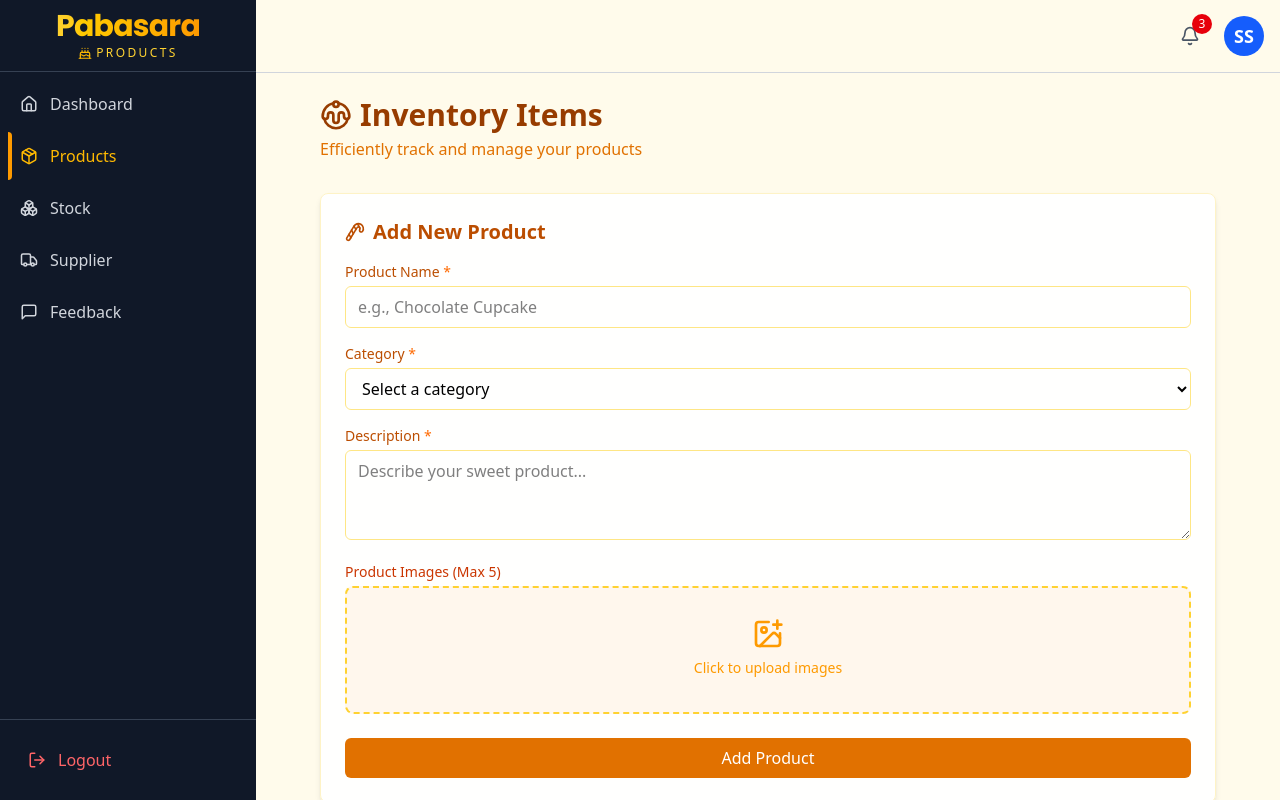
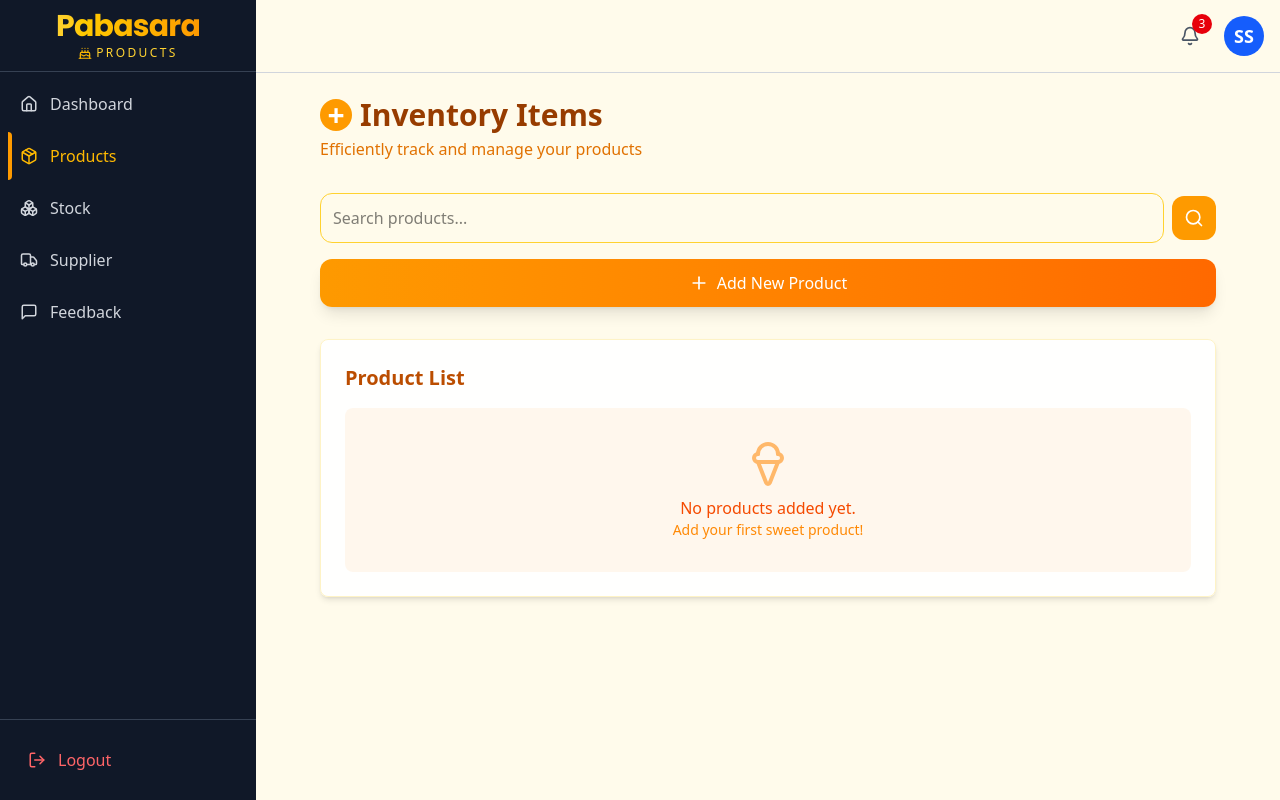
Before and after one commit to sadeeshasathsara/Product-Management-Dashboard, a React (Vite) app in the folder frontend/: page /product-management/Products in a window 1280 px wide. Built offline with nearby package versions, Linux system fonts and the light colour scheme.

Commit message:
add product interface

```diff
--- a/frontend/package.json
+++ b/frontend/package.json
@@ -12,6 +12,7 @@
   "dependencies": {
     "@tailwindcss/vite": "^4.0.17",
     "axios": "^1.8.4",
+    "framer-motion": "^12.6.2",
     "lucide-react": "^0.485.0",
     "react": "^19.0.0",
     "react-dom": "^19.0.0",
--- /dev/null
+++ b/frontend/src/BACKEND_URL.jsx
@@ -0,0 +1 @@
+export default BACKEND_URL = "http://localhost:5000"
--- a/frontend/src/components/Product/ProductForm.jsx
+++ b/frontend/src/components/Product/ProductForm.jsx
@@ -3,10 +3,18 @@ import { ImagePlus, X } from 'lucide-react';
 
 const ProductForm = ({ onSubmit }) => {
   const [productName, setProductName] = useState('');
-  const [category, setCategory] = useState('');
+  const [categories, setCategories] = useState([]);
   const [description, setDescription] = useState('');
   const [images, setImages] = useState([]);
   const [previewImages, setPreviewImages] = useState([]);
+
+  const handleNameChange = (e) => {
+    const value = e.target.value;
+    // Only allow letters, spaces, and basic punctuation
+    if (/^[a-zA-Z\s.,'\-]*$/.test(value)) {
+      setProductName(value);
+    }
+  };
 
   const handleImageChange = (e) => {
     const files = Array.from(e.target.files);
@@ -31,16 +39,36 @@ const ProductForm = ({ onSubmit }) => {
     setPreviewImages(newPreviewImages);
   };
 
+  const handleCategoryChange = (e) => {
+    const value = e.target.value;
+    if (categories.includes(value)) {
+      setCategories(categories.filter(cat => cat !== value));
+    } else {
+      setCategories([...categories, value]);
+    }
+  };
+
   const handleFormSubmit = (e) => {
     e.preventDefault();
-    if (!productName || !category || !description) {
-      alert('Please fill all required fields');
+
+    if (!productName.trim()) {
+      alert('Please enter a valid product name');
+      return;
+    }
+
+    if (categories.length === 0) {
+      alert('Please select at least one category');
+      return;
+    }
+
+    if (!description.trim()) {
+      alert('Please enter a description');
       return;
     }
 
     const newProduct = {
       name: productName,
-      category,
+      categories,
       description,
       images: previewImages,
     };
@@ -51,46 +79,71 @@ const ProductForm = ({ onSubmit }) => {
 
   const resetForm = () => {
     setProductName('');
-    setCategory('');
+    setCategories([]);
     setDescription('');
     setImages([]);
     setPreviewImages([]);
   };
 
+  const categoryOptions = [
+    "Cakes",
+    "Cupcakes",
+    "Cookies",
+    "Chocolates",
+    "Ice Cream",
+    "Other"
+  ];
+
   return (
     <form onSubmit={handleFormSubmit} className="space-y-4">
       <div>
         <label className="block text-sm font-medium text-amber-700 mb-1">
-          Product Name <span className="text-orange-500">*</span>
+          Product Name <span className="text-red-500">*</span>
         </label>
         <input
           type="text"
           value={productName}
-          onChange={(e) => setProductName(e.target.value)}
+          onChange={handleNameChange}
           className="w-full px-3 py-2 border border-amber-200 rounded-md focus:outline-none focus:ring-2 focus:ring-amber-500 focus:border-amber-500"
           placeholder="e.g., Chocolate Cupcake"
           required
+          pattern="[a-zA-Z\s.,'\-]+"
+          title="Only letters, spaces, and basic punctuation allowed"
         />
+        <p className="mt-1 text-sm text-gray-500">
+          Only letters, spaces, and basic punctuation (.,'-) allowed
+        </p>
       </div>
 
       <div>
         <label className="block text-sm font-medium text-amber-700 mb-1">
-          Category <span className="text-orange-500">*</span>
+          Categories <span className="text-orange-500">*</span>
         </label>
-        <select
-          value={category}
-          onChange={(e) => setCategory(e.target.value)}
-          className="w-full px-3 py-2 border border-amber-200 rounded-md focus:outline-none focus:ring-2 focus:ring-amber-500 focus:border-amber-500"
-          required
-        >
-          <option value="">Select a category</option>
-          <option value="Cakes">Cakes</option>
-          <option value="Cupcakes">Cupcakes</option>
-          <option value="Cookies">Cookies</option>
-          <option value="Chocolates">Chocolates</option>
-          <option value="Ice Cream">Ice Cream</option>
-          <option value="Other">Other</option>
-        </select>
+        <div className="grid grid-cols-2 gap-2">
+          {categoryOptions.map((option) => (
+            <div key={option} className="flex items-center">
+              <input
+                type="checkbox"
+                id={`category-${option}`}
+                value={option}
+                checked={categories.includes(option)}
+                onChange={handleCategoryChange}
+                className="h-4 w-4 text-amber-600 focus:ring-amber-500 border-amber-300 rounded"
+              />
+              <label
+                htmlFor={`category-${option}`}
+                className="ml-2 block text-sm text-amber-700"
+              >
+                {option}
+              </label>
+            </div>
+          ))}
+        </div>
+        {categories.length > 0 && (
+          <div className="mt-2 text-sm text-amber-600">
+            Selected: {categories.join(', ')}
+          </div>
+        )}
       </div>
 
       <div>
--- a/frontend/src/components/Supplier/SupplierForm.jsx
+++ b/frontend/src/components/Supplier/SupplierForm.jsx
@@ -7,14 +7,52 @@ const SupplierForm = ({ supplier, onSubmit, onCancel }) => {
     email: '',
     address: ''
   });
+  const [errors, setErrors] = useState({});
+
+  const validateField = (name, value) => {
+    let error = '';
+    switch (name) {
+      case 'name':
+        if (!/^[A-Za-z\s]+$/.test(value)) error = 'Only letters and spaces are allowed';
+        break;
+      case 'phone':
+        if (!/^\d{0,10}$/.test(value)) error = 'Phone number must be 10 digits, starting with 0';
+        break;
+      case 'email':
+        if (!/^[^\s@]+@[^\s@]+\.[^\s@]+$/.test(value)) error = 'Invalid email format';
+        break;
+      case 'address':
+        if (value.trim() === '') error = 'Address is required';
+        break;
+      default:
+        break;
+    }
+    return error;
+  };
 
   const handleChange = (e) => {
-    setFormData({ ...formData, [e.target.name]: e.target.value });
+    const { name, value } = e.target;
+
+    // Input validation while typing
+    if (name === 'name' && !/^[A-Za-z\s]*$/.test(value)) return;
+    if (name === 'phone' && !/^\d{0,10}$/.test(value)) return;
+
+    setFormData({ ...formData, [name]: value });
+    setErrors({ ...errors, [name]: validateField(name, value) });
   };
 
   const handleSubmit = (e) => {
     e.preventDefault();
-    onSubmit(formData);
+    let validationErrors = {};
+    Object.keys(formData).forEach((key) => {
+      const error = validateField(key, formData[key]);
+      if (error) validationErrors[key] = error;
+    });
+    if (Object.keys(validationErrors).length === 0) {
+      onSubmit(formData);
+    } else {
+      setErrors(validationErrors);
+    }
   };
 
   return (
@@ -36,6 +74,7 @@ const SupplierForm = ({ supplier, onSubmit, onCancel }) => {
               required
               className="w-full px-3 py-2 border border-amber-200 rounded-lg focus:ring-2 focus:ring-amber-300"
             />
+            {errors.name && <p className="text-red-500 text-sm">{errors.name}</p>}
           </div>
           <div>
             <label className="block text-sm font-medium text-amber-800 mb-1">
@@ -47,8 +86,11 @@ const SupplierForm = ({ supplier, onSubmit, onCancel }) => {
               value={formData.phone}
               onChange={handleChange}
               required
+              placeholder="Eg: 0712345678"
               className="w-full px-3 py-2 border border-amber-200 rounded-lg focus:ring-2 focus:ring-amber-300"
+              maxLength="10"
             />
+            {errors.phone && <p className="text-red-500 text-sm">{errors.phone}</p>}
           </div>
           <div>
             <label className="block text-sm font-medium text-amber-800 mb-1">
@@ -62,6 +104,7 @@ const SupplierForm = ({ supplier, onSubmit, onCancel }) => {
               required
               className="w-full px-3 py-2 border border-amber-200 rounded-lg focus:ring-2 focus:ring-amber-300"
             />
+            {errors.email && <p className="text-red-500 text-sm">{errors.email}</p>}
           </div>
           <div>
             <label className="block text-sm font-medium text-amber-800 mb-1">
@@ -75,6 +118,7 @@ const SupplierForm = ({ supplier, onSubmit, onCancel }) => {
               required
               className="w-full px-3 py-2 border border-amber-200 rounded-lg focus:ring-2 focus:ring-amber-300"
             />
+            {errors.address && <p className="text-red-500 text-sm">{errors.address}</p>}
           </div>
         </div>
 
--- a/frontend/src/pages/productManagement/Product.jsx
+++ b/frontend/src/pages/productManagement/Product.jsx
@@ -1,80 +1,136 @@
-import { useState } from 'react';
-import { CandyCane, IceCream, Cake, Dessert, Candy } from 'lucide-react';
+import { useState, useEffect } from 'react';
+import React from 'react';
+import { motion, AnimatePresence } from 'framer-motion';
+import { X, Plus, Search } from 'lucide-react';
 import ProductForm from '../../components/Product/ProductForm';
 import ProductList from '../../components/Product/ProductList';
-import UpdateForm from '../../components/Product/UpdateForm';
 
 const Product = () => {
   const [products, setProducts] = useState([]);
-  const [editingProduct, setEditingProduct] = useState(null);
+  const [filteredProducts, setFilteredProducts] = useState([]);
+  const [searchQuery, setSearchQuery] = useState('');
+  const [showAddModal, setShowAddModal] = useState(false);
+
+  useEffect(() => {
+    setFilteredProducts(
+      products.filter((product) =>
+        product.name.toLowerCase().includes(searchQuery.toLowerCase())
+      )
+    );
+  }, [searchQuery, products]);
 
   const addProduct = (newProduct) => {
     setProducts([...products, { ...newProduct, id: Date.now() }]);
-  };
-
-  const updateProduct = (updatedProduct) => {
-    setProducts(
-      products.map((product) =>
-        product.id === updatedProduct.id ? updatedProduct : product
-      )
-    );
-    setEditingProduct(null);
+    setShowAddModal(false);
   };
 
   const deleteProduct = (id) => {
     setProducts(products.filter((product) => product.id !== id));
   };
 
+  useEffect(() => {
+    if (showAddModal) {
+      document.body.style.overflow = 'hidden';
+    } else {
+      document.body.style.overflow = 'auto';
+    }
+    return () => {
+      document.body.style.overflow = 'auto';
+    };
+  }, [showAddModal]);
+
   return (
     <div className="min-h-screen p-6 bg-amber-50 relative overflow-hidden">
-      {/* Optimized visible background icons */}
-      <div className="fixed inset-0 -z-10 opacity-30 pointer-events-none">
-        <CandyCane className="absolute top-[10%] left-[5%] w-28 h-28 text-amber-400/50" />
-        <IceCream className="absolute bottom-[25%] left-[15%] w-32 h-32 text-amber-400/50" />
-        <Cake className="absolute bottom-[10%] right-[5%] w-36 h-36 text-amber-400/50" />
-        <Dessert className="absolute top-[20%] right-[20%] w-24 h-24 text-amber-400/50" />
-        <Candy className="absolute top-[35%] right-[15%] w-28 h-28 text-amber-400/50" />
-        <CandyCane className="absolute bottom-[30%] left-[25%] w-20 h-20 text-amber-400/50 transform -rotate-12" />
-        <IceCream className="absolute top-[15%] right-[10%] w-24 h-24 text-amber-400/50" />
-      </div>
-
       <div className="max-w-4xl mx-auto relative z-10">
         <div className="text-left mb-8">
           <h1 className="text-3xl font-bold text-amber-800 flex items-center gap-2">
-            <Dessert className="w-8 h-8" />
+            <span className="w-8 h-8 bg-amber-500 rounded-full flex justify-center items-center text-white">
+              +
+            </span>
             Inventory Items
           </h1>
           <p className="text-amber-600 mt-1">Efficiently track and manage your products</p>
         </div>
 
-        <div className="bg-white/95 p-6 rounded-lg shadow-md mb-8 border border-amber-100 backdrop-blur-sm">
-          <h2 className="text-xl font-semibold text-amber-700 mb-4 flex items-center gap-2">
-            <CandyCane className="w-5 h-5" />
-            Add New Product
-          </h2>
-          <ProductForm onSubmit={addProduct} />
+        <div className="mb-4 flex items-center gap-2">
+          <input
+            type="text"
+            placeholder="Search products..."
+            value={searchQuery}
+            onChange={(e) => setSearchQuery(e.target.value)}
+            className="w-full p-3 border border-amber-300 rounded-xl focus:outline-none focus:ring-2 focus:ring-amber-500"
+          />
+          <button
+            className="p-3 bg-amber-500 text-white rounded-xl hover:bg-amber-600 transition duration-200"
+          >
+            <Search className="w-5 h-5" />
+          </button>
         </div>
 
-        <div className="bg-white/95 p-6 rounded-lg shadow-md border border-amber-100 backdrop-blur-sm">
-          <h2 className="text-xl font-semibold text-amber-700 mb-4 flex items-center gap-2">
-            <IceCream className="w-5 h-5" />
-            Product List
-          </h2>
+        <motion.div
+          whileHover={{ scale: 1.03 }}
+          whileTap={{ scale: 0.98 }}
+          className="mb-8"
+        >
+          <button
+            onClick={() => setShowAddModal(true)}
+            className="w-full bg-gradient-to-r from-amber-500 to-orange-500 text-white py-3 px-6 rounded-xl shadow-lg hover:shadow-xl transition-all duration-300 flex items-center justify-center gap-2"
+          >
+            <Plus className="w-5 h-5" />
+            <span>Add New Product</span>
+          </button>
+        </motion.div>
+
+        <motion.div
+          initial={{ opacity: 0, y: 20 }}
+          animate={{ opacity: 1, y: 0 }}
+          transition={{ duration: 0.5, delay: 0.2 }}
+          className="bg-white/95 p-6 rounded-lg shadow-md border border-amber-100 backdrop-blur-sm"
+        >
+          <h2 className="text-xl font-semibold text-amber-700 mb-4">Product List</h2>
           <ProductList
-            products={products}
-            onEdit={setEditingProduct}
+            products={filteredProducts}
             onDelete={deleteProduct}
           />
-        </div>
+        </motion.div>
       </div>
 
-      {editingProduct && (
-        <UpdateForm
-          product={editingProduct}
-          onUpdate={updateProduct}
-          onClose={() => setEditingProduct(null)}
-        />
-      )}
+      {/* Modal for adding product */}
+      <AnimatePresence>
+        {showAddModal && (
+          <motion.div
+            initial={{ opacity: 0 }}
+            animate={{ opacity: 1 }}
+            exit={{ opacity: 0 }}
+            transition={{ duration: 0.3 }}
+            className="fixed inset-0 z-50 flex items-center justify-center bg-black/50"
+          >
+            <motion.div
+              className="relative bg-white p-8 rounded-lg shadow-xl w-full sm:w-96"
+              initial={{ y: -100, scale: 0.95 }}
+              animate={{ y: 0, scale: 1 }}
+              exit={{ y: 100, scale: 0.95 }}
+              transition={{
+                type: 'spring',
+                stiffness: 300,
+                damping: 30,
+                delay: 0.1,
+              }}
+            >
+              {/* Close Button */}
+              <button
+                onClick={() => setShowAddModal(false)}
+                className="absolute top-2 right-2 text-amber-500 hover:text-amber-700"
+              >
+                <X className="w-6 h-6" />
+              </button>
+
+              {/* Product Form */}
+              <ProductForm onSubmit={addProduct} />
+            </motion.div>
+          </motion.div>
+        )}
+      </AnimatePresence>
     </div>
   );
 };
--- a/frontend/src/pages/productManagement/Supplier.jsx
+++ b/frontend/src/pages/productManagement/Supplier.jsx
@@ -1,4 +1,5 @@
 import { useState } from 'react';
+import { motion } from 'framer-motion';
 import { Plus, Truck, CandyCane, IceCream, Cake, Dessert } from 'lucide-react';
 import SupplierForm from '../../components/Supplier/SupplierForm';
 import SupplierList from '../../components/Supplier/SupplierList';
@@ -32,7 +33,6 @@ const Supplier = () => {
 
   return (
     <div className="min-h-screen bg-amber-50 p-6 relative overflow-hidden">
-      {/* Background Sweet Icons */}
       <div className="fixed inset-0 overflow-hidden pointer-events-none z-0 opacity-10">
         <CandyCane className="absolute top-20 left-10 w-32 h-32 text-amber-500" />
         <IceCream className="absolute bottom-40 left-1/4 w-36 h-36 text-amber-500" />
@@ -59,16 +59,28 @@ const Supplier = () => {
           </button>
         </div>
 
-        <SupplierList
-          suppliers={suppliers}
-          onEdit={openEditModal}
-          onDelete={handleDeleteSupplier}
-        />
+        <motion.div
+          initial={{ opacity: 0, y: 20 }}
+          animate={{ opacity: 1, y: 0 }}
+          transition={{ duration: 0.5 }}
+        >
+          <SupplierList
+            suppliers={suppliers}
+            onEdit={openEditModal}
+            onDelete={handleDeleteSupplier}
+          />
+        </motion.div>
 
-        {/* Modal Popup */}
+        {/* Modal Popup without Background Animation */}
         {showModal && (
           <div className="fixed inset-0 bg-[#00000095] flex items-center justify-center p-4 z-50">
-            <div className="bg-white rounded-xl shadow-lg w-full max-w-md">
+            <motion.div
+              initial={{ opacity: 0, scale: 0.8 }}
+              animate={{ opacity: 1, scale: 1 }}
+              exit={{ opacity: 0, scale: 0.8 }}
+              transition={{ duration: 0.3 }}
+              className="bg-white rounded-xl shadow-lg w-full max-w-md"
+            >
               <SupplierForm
                 supplier={editingSupplier}
                 onSubmit={handleAddSupplier}
@@ -77,7 +89,7 @@ const Supplier = () => {
                   setEditingSupplier(null);
                 }}
               />
-            </div>
+            </motion.div>
           </div>
         )}
       </div>
```
